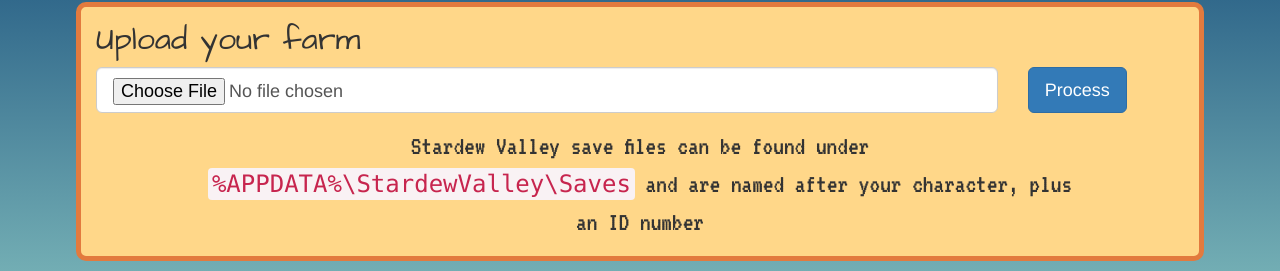
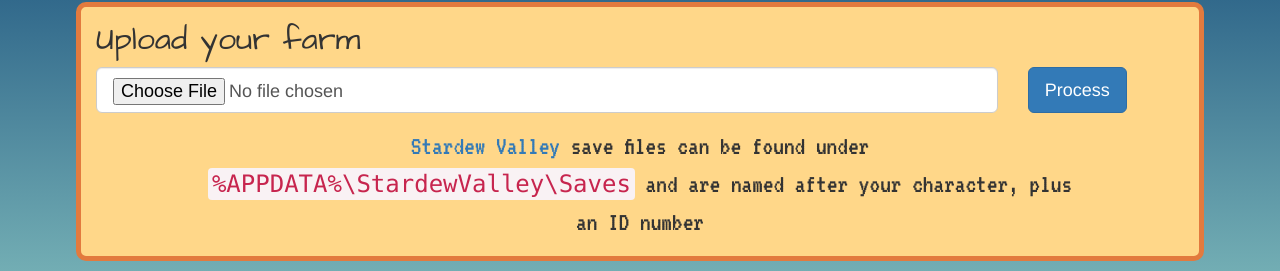
Before and after one commit to joserc87/SDV-Summary, a Flask app: template templates/index.html in a window 1280 px wide. Shown: the part 204-475 px from the top of the page. Run offline with Flask 2, Linux system fonts and the light colour scheme; the template is opened without the code that fills it: most values are stand-ins (such as "Sample title", 1, 10 or a date in 2020).

Commit message:
bugfixes

```diff
--- a/templates/index.html
+++ b/templates/index.html
@@ -38,7 +38,7 @@
 						</form>
 						</div>
 						<div class="row" style="padding-top: 1em;">
-						<p class="text-center" style="width: 80%; margin: 0 auto;">Stardew Valley save files can be found under <code>%APPDATA%\StardewValley\Saves</code> and are named after your character, plus an ID number</p>
+						<p class="text-center" style="width: 80%; margin: 0 auto;"><a href="http://stardewvalley.com">Stardew Valley</a> save files can be found under <code>%APPDATA%\StardewValley\Saves</code> and are named after your character, plus an ID number</p>
 						{% if error %}
 						<p class="text-danger text-center"><strong>Error:</strong> {{ error }}</p>
 						{% endif %}
@@ -73,7 +73,7 @@
 			{% endif %}
 
 			<div class="text-center">
-				<p class="text-muted">Took {{ processtime }} seconds to process request | source at <a href="https://github.com/Sketchy502/SDV-Summary">GitHub</a></p>
+				<p class="text-muted">Took {{ processtime }} seconds to process request | source at <a href="https://github.com/Sketchy502/SDV-Summary">GitHub</a><br>All Stardew Valley assets copyright <a href="http://twitter.com/concernedape">Concerned Ape</a></p>
 			</div>
 		</div>
 	</body>
```
